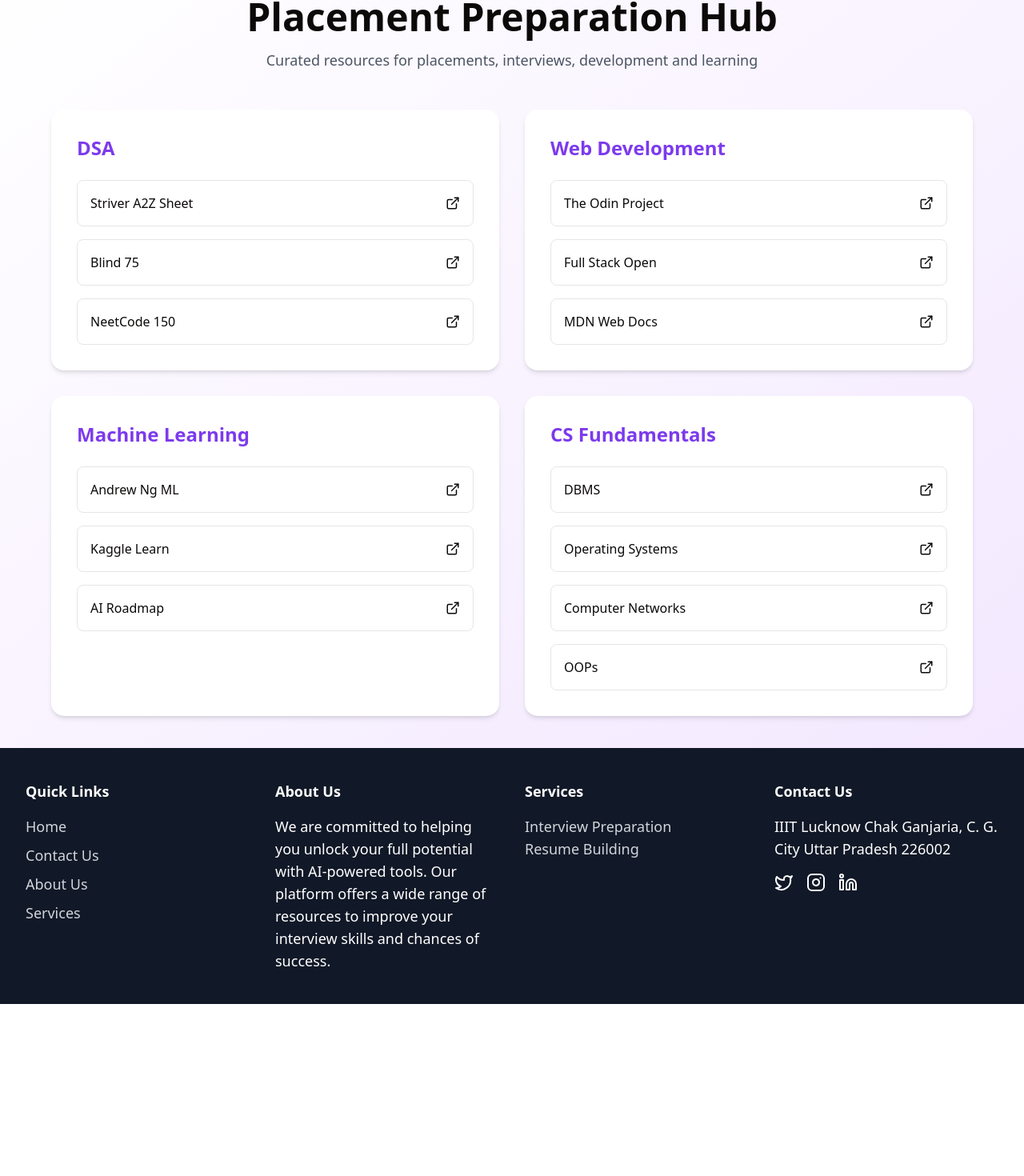
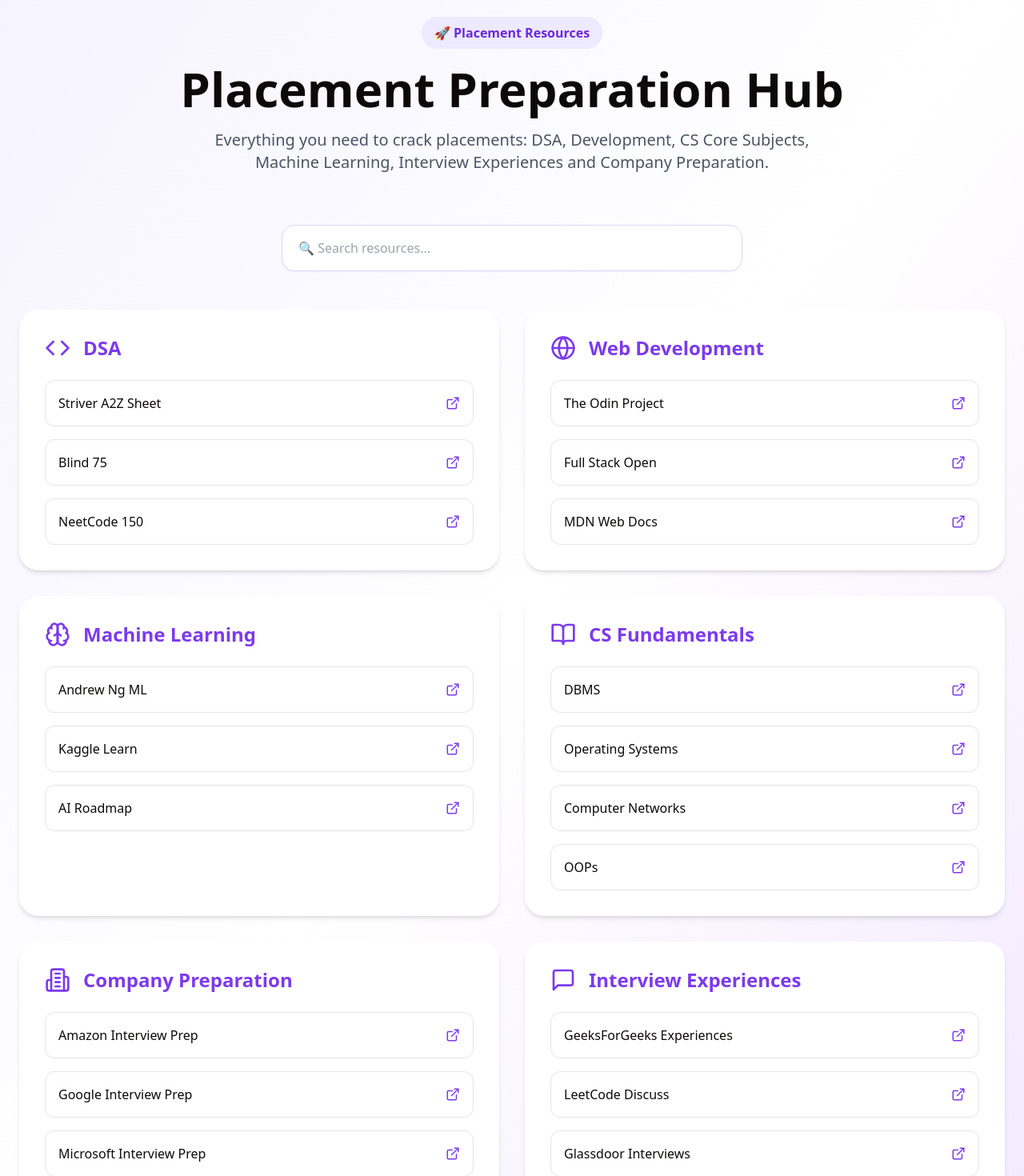
Before and after one commit to erinhdsilva/InterviewAI, a React (Vite) app: page /dsa-roadmap in a window 1280 px wide. Shown: the part 124-1594 px from the top of the page at 80% size. Before the commit the page ends 1379 px from the top, so only its background shows below. Built offline with nearby package versions, Linux system fonts and the light colour scheme; no server answers.

Commit message:
Added search and improve placement preparation hub UI

```diff
--- a/src/routes/dsa-roadmap.tsx
+++ b/src/routes/dsa-roadmap.tsx
@@ -1,11 +1,20 @@
-import { ExternalLink } from "lucide-react";
+import { useState } from "react";
+import {
+  ExternalLink,
+  Code,
+  Globe,
+  Brain,
+  BookOpen,
+  Building2,
+  MessageSquare,
+} from "lucide-react";
+export default function DSARoadmap() {
+  const [search, setSearch] = useState("");
 
-export default function DSARoadmap() {
   const sections = [
-
-    //sources
     {
       title: "DSA",
+      icon: <Code className="w-8 h-8 text-violet-600" />,
       resources: [
         {
           name: "Striver A2Z Sheet",
@@ -23,6 +32,7 @@ export default function DSARoadmap() {
     },
     {
       title: "Web Development",
+      icon: <Globe className="w-8 h-8 text-violet-600" />,
       resources: [
         {
           name: "The Odin Project",
@@ -40,6 +50,7 @@ export default function DSARoadmap() {
     },
     {
       title: "Machine Learning",
+      icon: <Brain className="w-8 h-8 text-violet-600" />,
       resources: [
         {
           name: "Andrew Ng ML",
@@ -57,6 +68,7 @@ export default function DSARoadmap() {
     },
     {
       title: "CS Fundamentals",
+      icon: <BookOpen className="w-8 h-8 text-violet-600" />,
       resources: [
         {
           name: "DBMS",
@@ -76,44 +88,126 @@ export default function DSARoadmap() {
         },
       ],
     },
+    {
+      title: "Company Preparation",
+      icon: <Building2 className="w-8 h-8 text-violet-600" />,
+      resources: [
+        {
+          name: "Amazon Interview Prep",
+          link: "https://www.geeksforgeeks.org/amazon-interview-experience/",
+        },
+        {
+          name: "Google Interview Prep",
+          link: "https://www.geeksforgeeks.org/google-interview-experience/",
+        },
+        {
+          name: "Microsoft Interview Prep",
+          link: "https://www.geeksforgeeks.org/microsoft-interview-experience/",
+        },
+        {
+          name: "Adobe Interview Prep",
+          link: "https://www.geeksforgeeks.org/adobe-interview-experience/",
+        },
+      ],
+    },
+    {
+      title: "Interview Experiences",
+      icon: <MessageSquare className="w-8 h-8 text-violet-600" />,
+      resources: [
+        {
+          name: "GeeksForGeeks Experiences",
+          link: "https://www.geeksforgeeks.org/company-interview-corner/",
+        },
+        {
+          name: "LeetCode Discuss",
+          link: "https://leetcode.com/discuss/interview-question",
+        },
+        {
+          name: "Glassdoor Interviews",
+          link: "https://www.glassdoor.com/Interview/index.htm",
+        },
+      ],
+    },
   ];
 
   return (
-    <div className="min-h-screen bg-gradient-to-br from-white to-purple-100 p-10">
-      <h1 className="text-5xl font-bold text-center mb-4">
+    <div className="min-h-screen bg-gradient-to-br from-violet-50 via-white to-purple-100">
+      <div className="max-w-7xl mx-auto px-6 py-16">
+        <div className="text-center mb-16">
+          <div className="inline-block px-4 py-2 rounded-full bg-violet-100 text-violet-700 font-semibold mb-5">
+            🚀 Placement Resources
+          </div>
+
+          <h1 className="text-5xl md:text-6xl font-extrabold mb-5">
             Placement Preparation Hub
           </h1>
 
-      <p className="text-center text-gray-600 mb-12 text-lg">
-        Curated resources for placements, interviews, development and learning
+          <p className="text-xl text-gray-600 max-w-3xl mx-auto">
+            Everything you need to crack placements:
+            DSA, Development, CS Core Subjects, Machine Learning,
+            Interview Experiences and Company Preparation.
           </p>
+        </div>
 
-      <div className="grid md:grid-cols-2 gap-8 max-w-6xl mx-auto">
-        {sections.map((section, index) => (
+        <div className="max-w-xl mx-auto mb-12">
+          <input
+            type="text"
+            value={search}
+            onChange={(e) => setSearch(e.target.value)}
+            placeholder="🔍 Search resources..."
+            className="w-full px-5 py-4 rounded-2xl border border-violet-200 shadow-sm focus:outline-none focus:ring-2 focus:ring-violet-500"
+          />
+        </div>
+
+        <div className="grid md:grid-cols-2 gap-8">
+          {sections.map((section, index) => {
+            const filteredResources = section.resources.filter((resource) =>
+              resource.name.toLowerCase().includes(search.toLowerCase())
+            );
+
+            if (
+              filteredResources.length === 0 &&
+              search.trim() !== ""
+            ) {
+              return null;
+            }
+
+            return (
               <div
                 key={index}
-            className="bg-white p-8 rounded-2xl shadow-md hover:shadow-xl transition"
+                className="bg-white p-8 rounded-3xl shadow-md hover:shadow-2xl hover:scale-[1.02] transition-all duration-300"
               >
-            <h2 className="text-2xl font-bold mb-6 text-violet-600">
+                <div className="flex items-center gap-4 mb-6">
+                  {section.icon}
+                  <h2 className="text-2xl font-bold text-violet-600">
                     {section.title}
                   </h2>
+                </div>
 
                 <div className="space-y-4">
-              {section.resources.map((resource, idx) => (
+                  {filteredResources.map((resource, idx) => (
                     <a
                       key={idx}
                       href={resource.link}
                       target="_blank"
                       rel="noopener noreferrer"
-                  className="flex items-center justify-between p-4 rounded-lg border hover:bg-violet-50"
+                      className="flex items-center justify-between p-4 rounded-xl border hover:bg-violet-50 hover:border-violet-300 transition"
                     >
-                  <span>{resource.name}</span>
-                  <ExternalLink size={18} />
+                      <span className="font-medium">
+                        {resource.name}
+                      </span>
+
+                      <ExternalLink
+                        size={18}
+                        className="text-violet-600"
+                      />
                     </a>
                   ))}
                 </div>
               </div>
-        ))}
+            );
+          })}
+        </div>
       </div>
     </div>
   );
```
Lines whose indentation alone changed are shown as unchanged.
